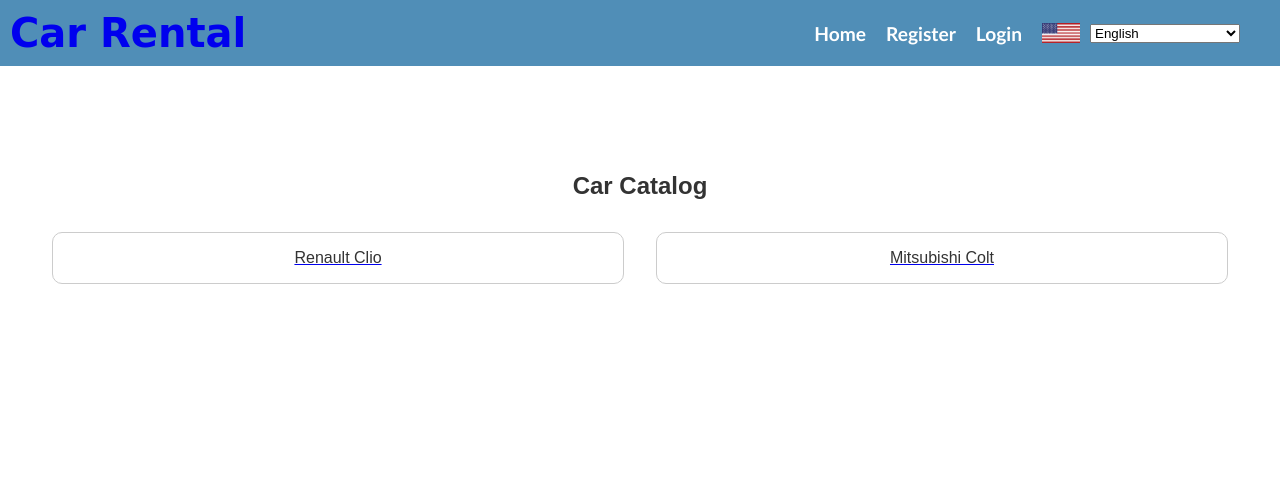
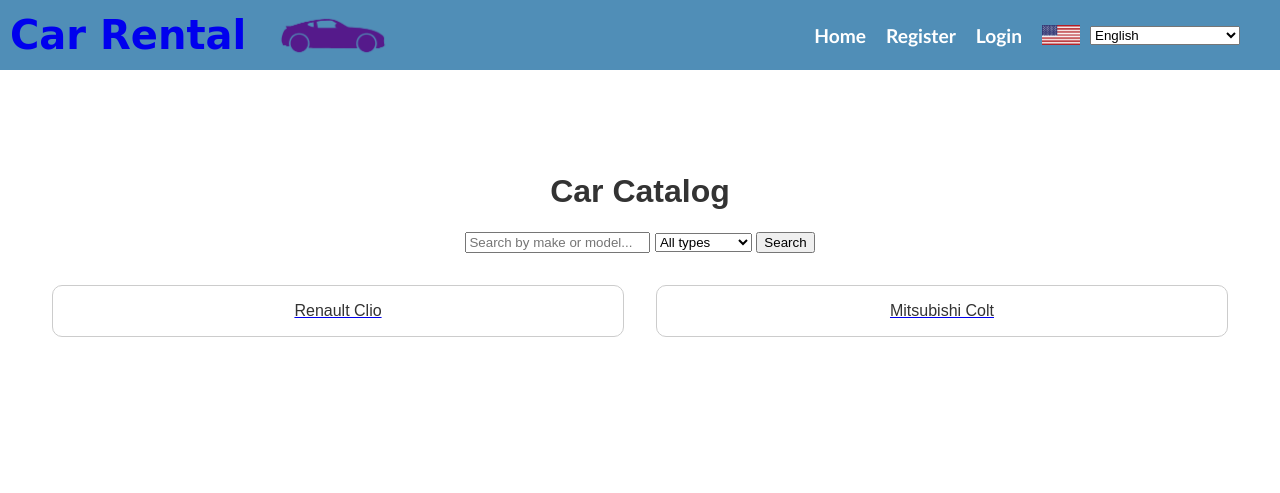
Before and after one commit to IakovosDelasoudas/Car-Rental-Webapp, a Django app: page /car_catalog/ in a window 1280 px wide. Shown: the top 493 px of the page. Run offline with Django 4.2, Linux system fonts and the light colour scheme; data comes from the database, SQL or seed files in the repository; both versions use the stored data as it was after the commit.

Commit message:
fixed a lot at a fast pace (lost track)

```diff
--- a/CarRental/rentalapp/models.py
+++ b/CarRental/rentalapp/models.py
@@ -54,6 +54,16 @@ class UserProfile(models.Model):
     rental_history = models.ManyToManyField('Booking')
     license_number = models.CharField(max_length=255)
 
+    def get_most_recent_car_type(self):
+        # Get the most recent booking made by the user
+        recent_booking = self.rental_history.order_by('-end_date').first()
+
+        # Return the type of the car associated with this booking
+        if recent_booking:
+            return recent_booking.car.type
+        else:
+            return None
+
 class Review(models.Model):
     user = models.ForeignKey(User, on_delete=models.CASCADE)
     car = models.ForeignKey(Car, on_delete=models.CASCADE)
--- a/CarRental/rentalapp/templates/rentalapp/base.html
+++ b/CarRental/rentalapp/templates/rentalapp/base.html
@@ -27,6 +27,14 @@
             margin: 0;
             flex-grow: 1;
             text-decoration: none;
+            display: inline-block;
+            vertical-align: middle;
+            margin-right: 10px;
+        }
+
+        .header a img {
+        display: inline-block;
+        vertical-align: middle;
         }
 
         .header h1 a {
@@ -97,7 +105,11 @@
 </head>
 <body>
     <div class="header">
-        <a href="{% url 'home' %}"><h1>Car Rental</h1></a>
+        <a href="{% url 'home' %}">
+            <h1>Car Rental</h1>
+            {% load static %}
+            <img src="{% static 'images/logo0.png' %}" alt="Car Rental Logo" height="50">
+        </a>
         <div>
             <a href="{% url 'home' %}">Home</a>
             {% if user.is_authenticated %}
--- a/CarRental/rentalapp/templates/rentalapp/car_catalog.html
+++ b/CarRental/rentalapp/templates/rentalapp/car_catalog.html
@@ -7,7 +7,7 @@
         padding: 2em;
     }
 
-    .catalog h2 {
+    .catalog h1 {
         color: #333;
     }
 
@@ -35,7 +35,34 @@
 </style>
 
 <div class="catalog">
-    <h2>Car Catalog</h2>
+    <h1>Car Catalog</h1>
+
+    <form method="GET" action="{% url 'car_catalog' %}">
+        <input type="text" name="q" placeholder="Search by make or model...">
+        <select name="type">
+            <option value="">All types</option>
+            <option value="COUPE/SPORT">Coupe/Sport</option>
+            <option value="HATCHBACK">Hatchback</option>
+            <option value="SUV">SUV/4x4</option>
+            <option value="VAN">Van</option>
+            <option value="SEDAN">Sedan</option>
+        </select>
+        <input type="submit" value="Search">
+    </form>
+
+    {% if query or type_query %}
+    <p>Showing search results for:
+        {% if query %}
+        make or model containing "{{ query }}"
+        {% endif %}
+        {% if query and type_query %}
+        and
+        {% endif %}
+        {% if type_query %}
+        type "{{ type_query }}"
+        {% endif %}
+    </p>
+    {% endif %}
 
     <div class="car-list">
         {% for car in cars %}
--- a/CarRental/rentalapp/views.py
+++ b/CarRental/rentalapp/views.py
@@ -18,12 +18,28 @@ from django.contrib.auth.forms import UserChangeForm
 from .forms import EditProfileForm
 from django.shortcuts import render, get_object_or_404
 from .models import Car, Review
+from django.db.models import Q
+from django.contrib import messages
 
 
 
 # Create your views here.
 def home(request):
-    return render(request, 'home.html')
+    if request.user.is_authenticated:
+        user_profile = UserProfile.objects.get(user=request.user)
+        most_recent_car_type = user_profile.get_most_recent_car_type()
+
+        if most_recent_car_type:
+            recommended_cars = Car.objects.filter(type=most_recent_car_type)
+        else:
+            recommended_cars = Car.objects.none()  # Return an empty QuerySet
+    else:
+        recommended_cars = Car.objects.none()  # Return an empty QuerySet for non-logged in users
+
+    context = {
+        'recommended_cars': recommended_cars,
+    }
+    return render(request, 'home.html', context)
 
 def logout_view(request):
     logout(request)
@@ -33,14 +49,28 @@ def book_car(request, car_id):
     car = get_object_or_404(Car, pk=car_id)
     form = BookingForm(request.POST or None)
     if form.is_valid():
-        # You can use form.cleaned_data to access validated form data
-        # Save booking to database or perform any other action
+        booking = form.save(commit=False)
+        booking.user = request.user
+        booking.car = car
+        booking.save()
         return HttpResponseRedirect('/thanks/')  # Redirect after POST
-    return render(request, 'book_car.html', {'car': car, 'form': form})
 
 def car_catalog(request):
     cars = Car.objects.all()
-    return render(request, 'rentalapp/car_catalog.html', {'cars': cars})
+
+    # Get search parameters from the query string
+    query = request.GET.get('q')
+    type_query = request.GET.get('type')
+
+    if query:  # If a query is specified
+        # Filter the cars based on the query
+        cars = cars.filter(Q(make__icontains=query) | Q(model__icontains=query))
+
+    if type_query:  # If a type is specified
+        # Filter the cars based on the type
+        cars = cars.filter(type__iexact=type_query)
+
+    return render(request, 'rentalapp/car_catalog.html', {'cars': cars, 'query': query, 'type_query': type_query})
 
 def car_details(request, car_id):
     car = Car.objects.get(id=car_id)
@@ -95,6 +125,9 @@ def add_review(request, car_id):
     if request.method == 'POST':
         form = ReviewForm(request.POST)
         if form.is_valid():
+            if not Booking.objects.filter(user=request.user, car=car).exists():
+                messages.error(request, 'You can only review cars you have rented.')
+                return redirect('car_detail', car_id=car.id)
             review = form.save(commit=False)
             review.car = car
             review.user = request.user
@@ -103,6 +136,7 @@ def add_review(request, car_id):
     else:
         form = ReviewForm()
     return render(request, 'rentalapp/add_review.html', {'form': form, 'car': car})
+
 
 @login_required
 def car_detail(request, car_id):
```
Also changed, not shown: CarRental/rentalapp/templates/home.html (+14 -1 lines), CarRental/rentalapp/templates/rentalapp/car_detail.html (+16 -0 lines), CarRental/db.sqlite3, CarRental/static/images/logo0.png (added).
